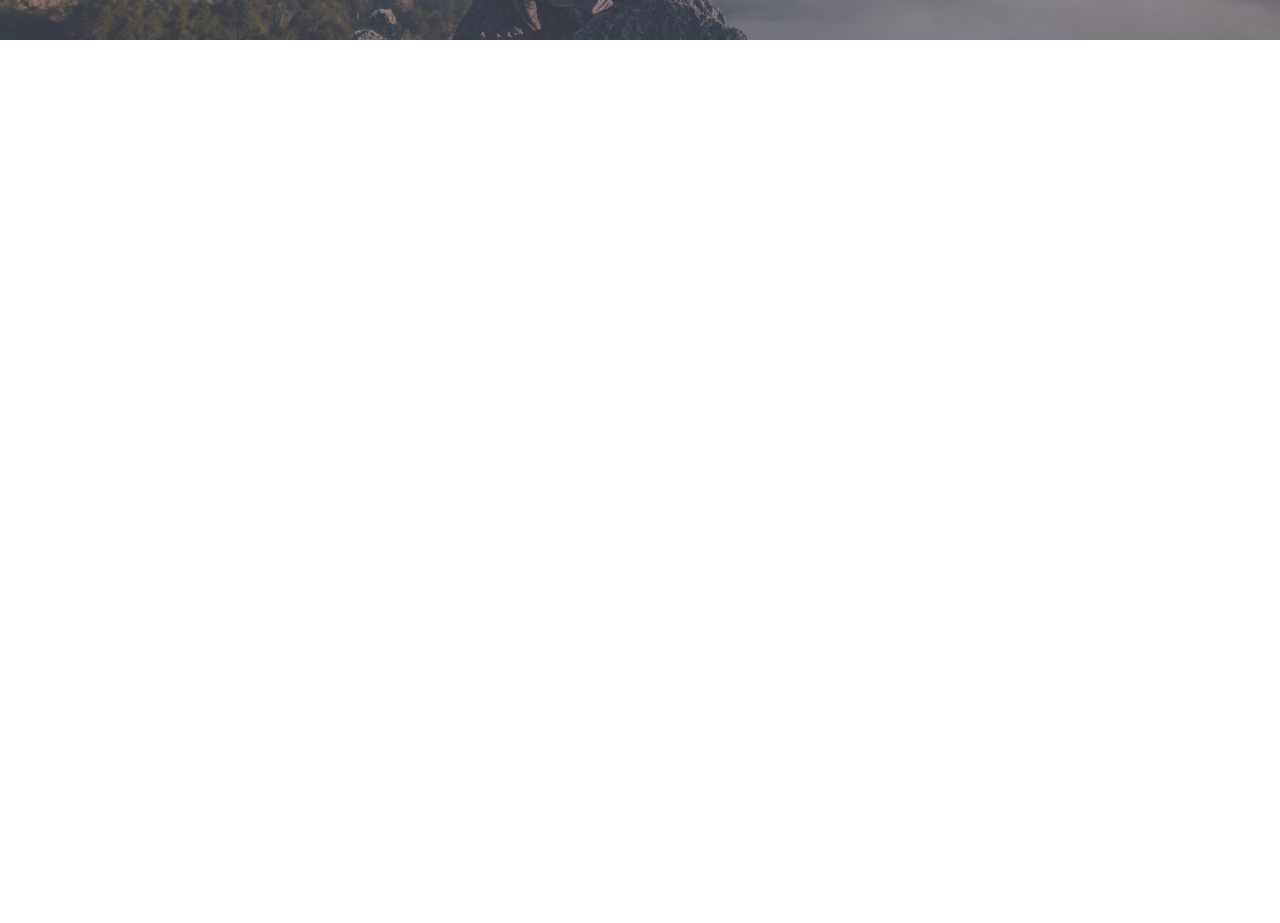
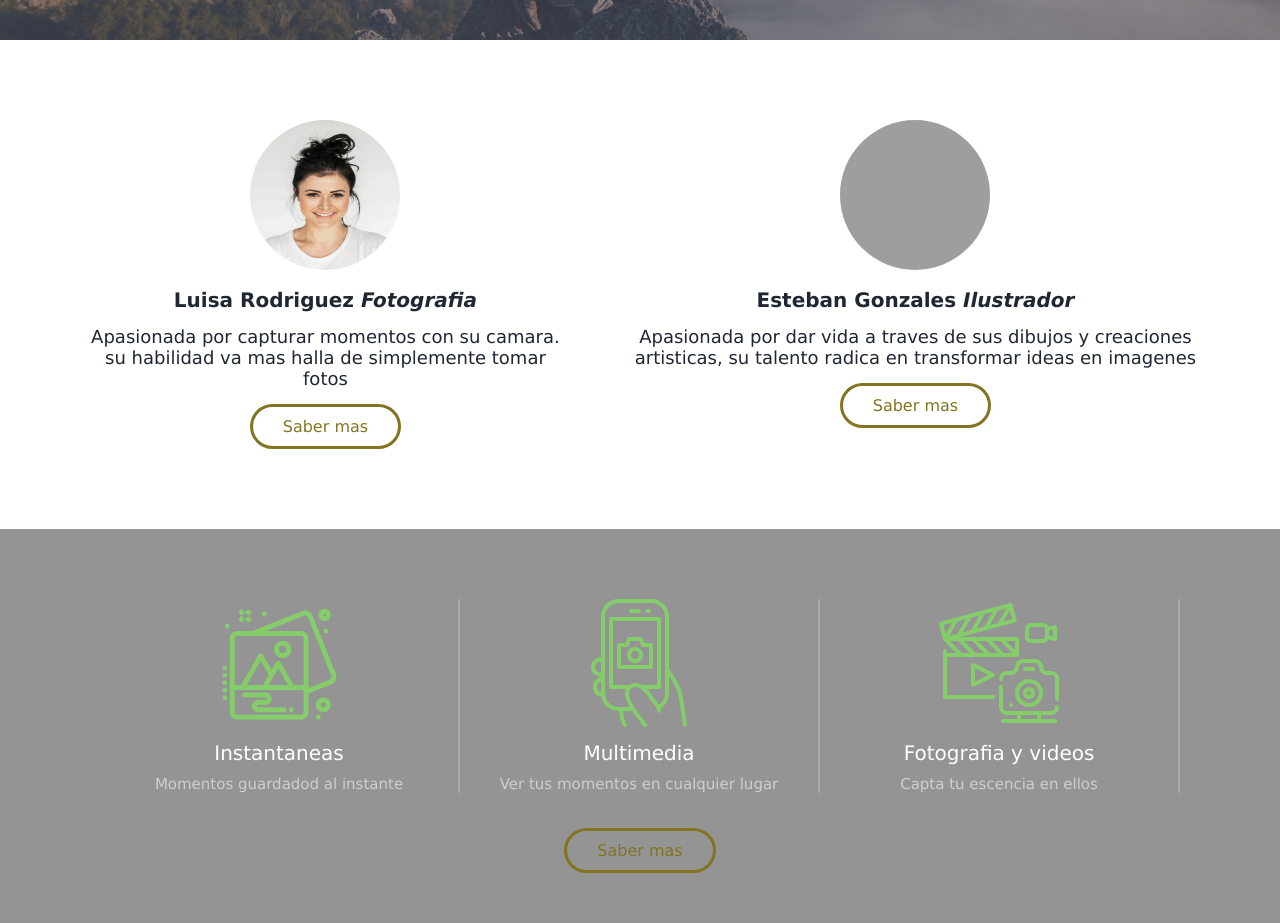
Before and after one commit to JuanHenao1999/responsiveUPB, a plain HTML site: page index.html in a window 1280 px wide. Shown: the part 460-1383 px from the top of the page. Before the commit the page ends 800 px from the top, so only its background shows below. Drawn offline with Linux system fonts and the light colour scheme; grey boxes are pictures that could not be loaded.

Commit message:
Tree commit

```diff
--- a/css/style.css
+++ b/css/style.css
@@ -95,6 +95,83 @@ header {
     background-color: #837421;
 }
 
+#personas {
+    padding: 50px 50px;
+    display: flex;
+    justify-content: center;
+    text-align: center;
+}
+#personas img {
+    height: 150px;
+    width: 150px;
+    border-radius: 100%;
+}
+
+#personas div{
+    padding: 30px 30px;
+}
+
+#personas div h4 {
+    color: #1f2732;
+    font-size: 20px;
+    margin: 14px 0px;
+}
+
+#personas div p {
+    color: #1f2732;
+    font-size: 18px;
+}
+
+.boton-saber-mas{
+    display: inline-block;
+    color: #837421;
+    padding: 10px 30px;
+    border: 3px solid #837421;
+    margin-top: 15px;
+    border-radius: 30px;
+    transition: all 0.4s;
+}
+
+.boton-saber-mas:hover{
+    background-color: #837421;
+    color: white;
+}
+
+#iconos {
+    padding: 0px 50px;
+    background-color: rgba(77, 77, 77, 0.6);
+}
+
+.contenido-iconos{
+    padding: 50px 50px 0 50px;
+    display: flex;
+    justify-content: space-between;
+    text-align: center;
+}
+
+.contenido-iconos div {
+    flex: 1;
+    margin: 20px 0px;
+    border-right: 2px solid rgba(255, 255, 255, 0.2);
+}
+
+.contenido-iconos div h6{
+    color: white;
+    font-size: 20px;
+    font-weight: 100;
+    margin: 10px 0px;
+}
+
+.contenido-iconos div p{
+    color: rgba(255, 255, 255, 0.55);
+    font-size: 15px;
+}
+
+.boton-iconos{
+    text-align: center;
+    padding-bottom: 50px;
+}
+
 @media(max-width:768px){
     .mostrar-menu, .esconder-menu {
         display: block;
@@ -126,4 +203,8 @@ header {
     #check:checked ~ .menu{
         right: 0;
     }
+
+    #personas {
+        flex-direction: column;
+    }
 }
--- a/index.html
+++ b/index.html
@@ -25,5 +25,41 @@
             <a href="#" class="boton-empezar">Empezar</a>
         </div>
     </section>
+    <section id="personas">
+        <div>
+            <img src="./src/jake-nackos-IF9TK5Uy-KI-unsplash.jpg" alt="">
+            <h4>Luisa Rodriguez <em>Fotografia</em></h4>
+            <p>Apasionada por capturar momentos con su camara. su habilidad va mas halla de simplemente tomar fotos </p>
+            <a href="#" class="boton-saber-mas">Saber mas</a>
+        </div>
+        <div>
+            <img src="./src/joseph-gonzalez-iFgRcqHznqg-unsplash.jpg" alt="">
+            <h4>Esteban Gonzales <em>Ilustrador</em></h4>
+            <p>Apasionada por dar vida a traves de sus dibujos y creaciones artisticas, su talento radica en transformar ideas en imagenes</p>
+            <a href="#" class="boton-saber-mas">Saber mas</a>
+        </div>
+    </section>
+    <section id="iconos">
+        <div class="contenido-iconos">
+            <div>
+                <img src="./src/foto.png" alt="">
+                <h6>Instantaneas</h6>
+                <p>Momentos guardadod al instante</p>
+            </div>
+            <div>
+                <img src="./src/camara-del-telefono.png" alt="">
+                <h6>Multimedia</h6>
+                <p>Ver tus momentos en cualquier lugar</p>
+            </div>
+            <div>
+                <img src="./src/fotografia.png" alt="">
+                <h6>Fotografia y videos</h6>
+                <p>Capta tu escencia en ellos</p>
+            </div>
+        </div>
+        <div class="boton-iconos">
+            <a href="#" class="boton-saber-mas">Saber mas</a>
+        </div>
+    </section>
 </body>
 </html>
```
